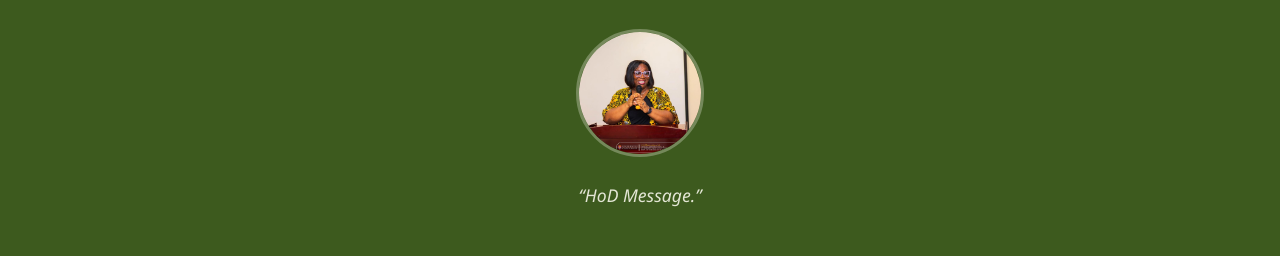
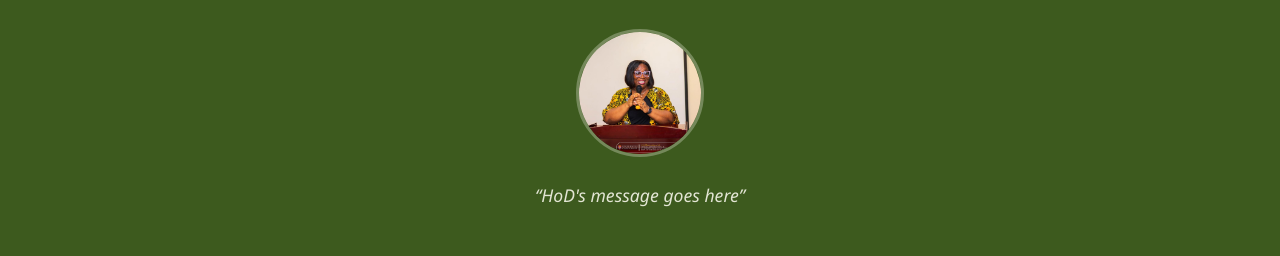
Before and after one commit to Den-cpu-dev/sociology-anthropology-ucc, a plain HTML site: page about.html in a window 1280 px wide. Shown: the part 1945-2201 px from the top of the page. Drawn offline with Linux system fonts and the light colour scheme.

Commit message:
HoD's message

```diff
--- a/about.html
+++ b/about.html
@@ -164,7 +164,7 @@
               <img loading="lazy" src="assets/faculty/prof-georgina.jpg" alt="Prof.(Mrs.) Georgina Yaa Oduro">
             </div>
             <blockquote>
-              &ldquo;HoD Message.&rdquo;
+              &ldquo;HoD's message goes here&rdquo;
             </blockquote>
             <div>
               <p class="hod-name">Prof.(Mrs.) Georgina Yaa Oduro</p>
```
